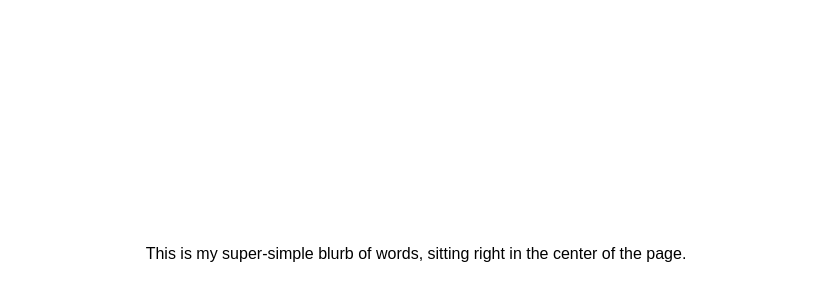
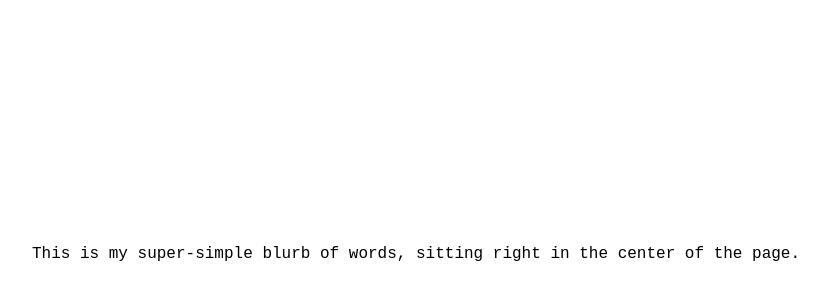
Before and after one commit to mattpater/portfolio-site, a plain HTML site: page site.html in a window 1280 px wide. Shown: the part 146-446 px from the top of the page, without its empty margins (224-1052 px from the left). Drawn offline with Linux system fonts and the light colour scheme.

Commit message:
Update site.html

```diff
--- a/site.html
+++ b/site.html
@@ -13,7 +13,7 @@
       display: flex;
       align-items: center;     /* vertical centering */
       justify-content: center; /* horizontal centering */
-      font-family: sans-serif; /* optional: cleaner look */
+      font-family: "Courier New", Courier, monospace; /* switched to Courier */
     }
   </style>
 </head>
```
